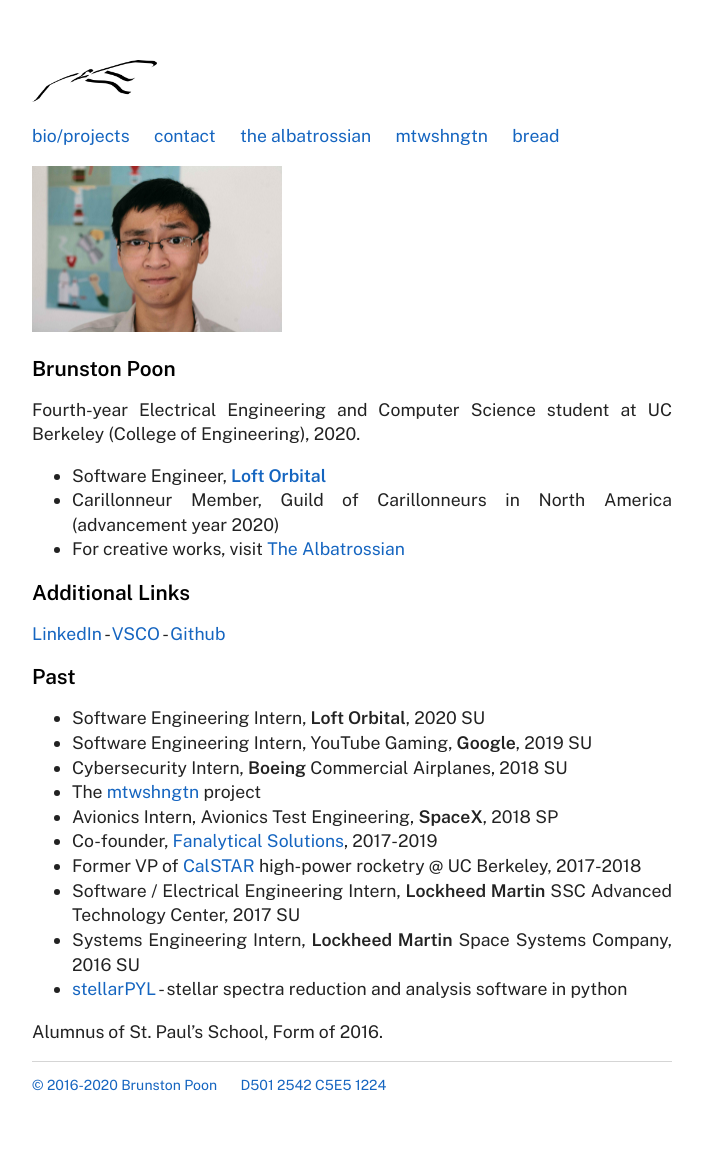
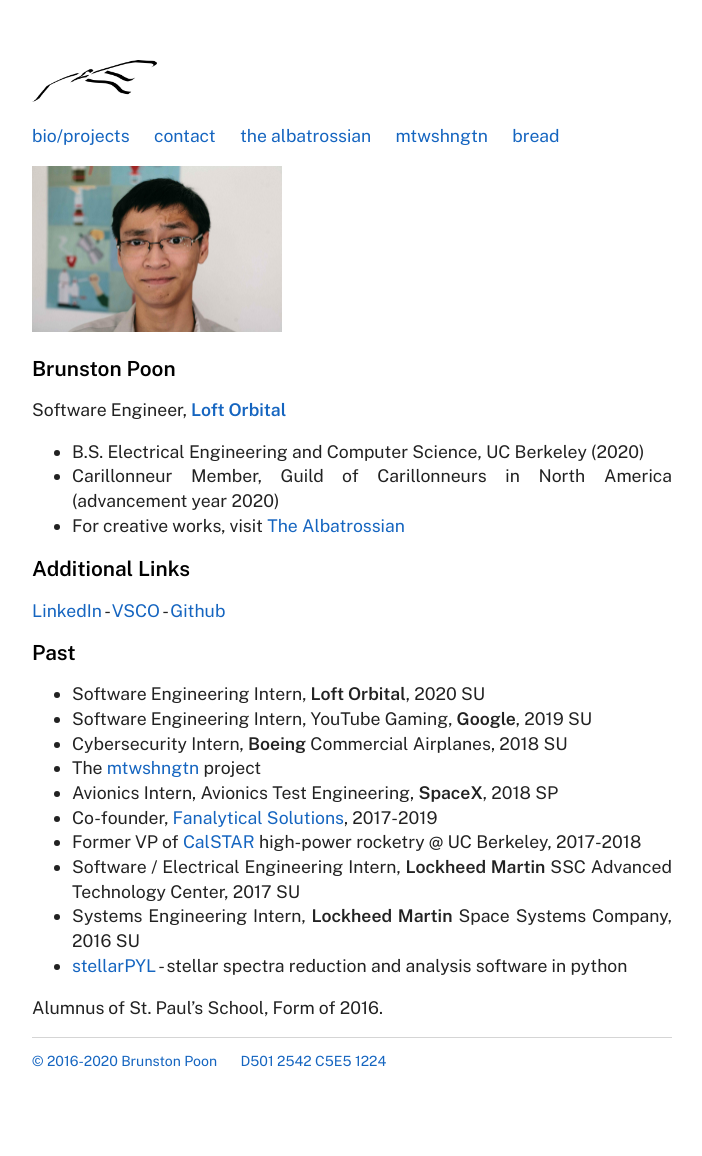
Before and after one commit to brupoon/brunstonio, a Jekyll site: the page built from index.md, in a window 1280 px wide. Shown: the whole page, without its empty margins (288-990 px from the left). Built offline with Jekyll 4.4.1, drawn with Linux system fonts in a browser that asks for light colours; after the commit the page ends 1132 px from its top, so only the background shows below that.

Commit message:
graduated woohoo

```diff
--- a/index.md
+++ b/index.md
@@ -8,9 +8,9 @@
 Brunston Poon
 =============
 
-Fourth-year Electrical Engineering and Computer Science student at UC Berkeley (College of Engineering), 2020.
+Software Engineer, **[Loft Orbital](https://www.loftorbital.com/)**
 
-* Software Engineer, **[Loft Orbital](https://www.loftorbital.com/)**
+* B.S. Electrical Engineering and Computer Science, UC Berkeley (2020)
 * Carillonneur Member, Guild of Carillonneurs in North America (advancement year 2020)
 * For creative works, visit [The Albatrossian](http://albatrossian.xyz)
 
```
